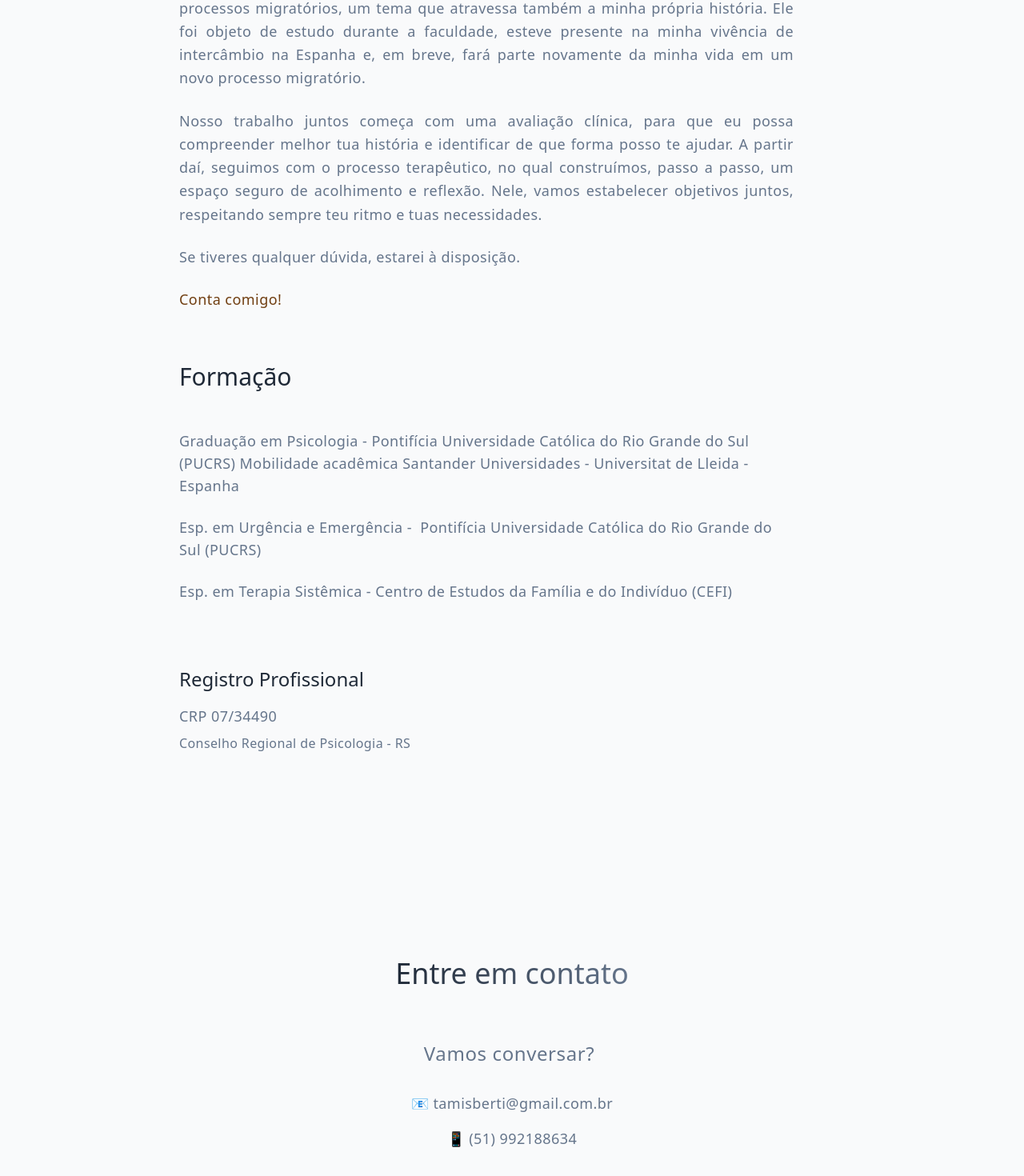
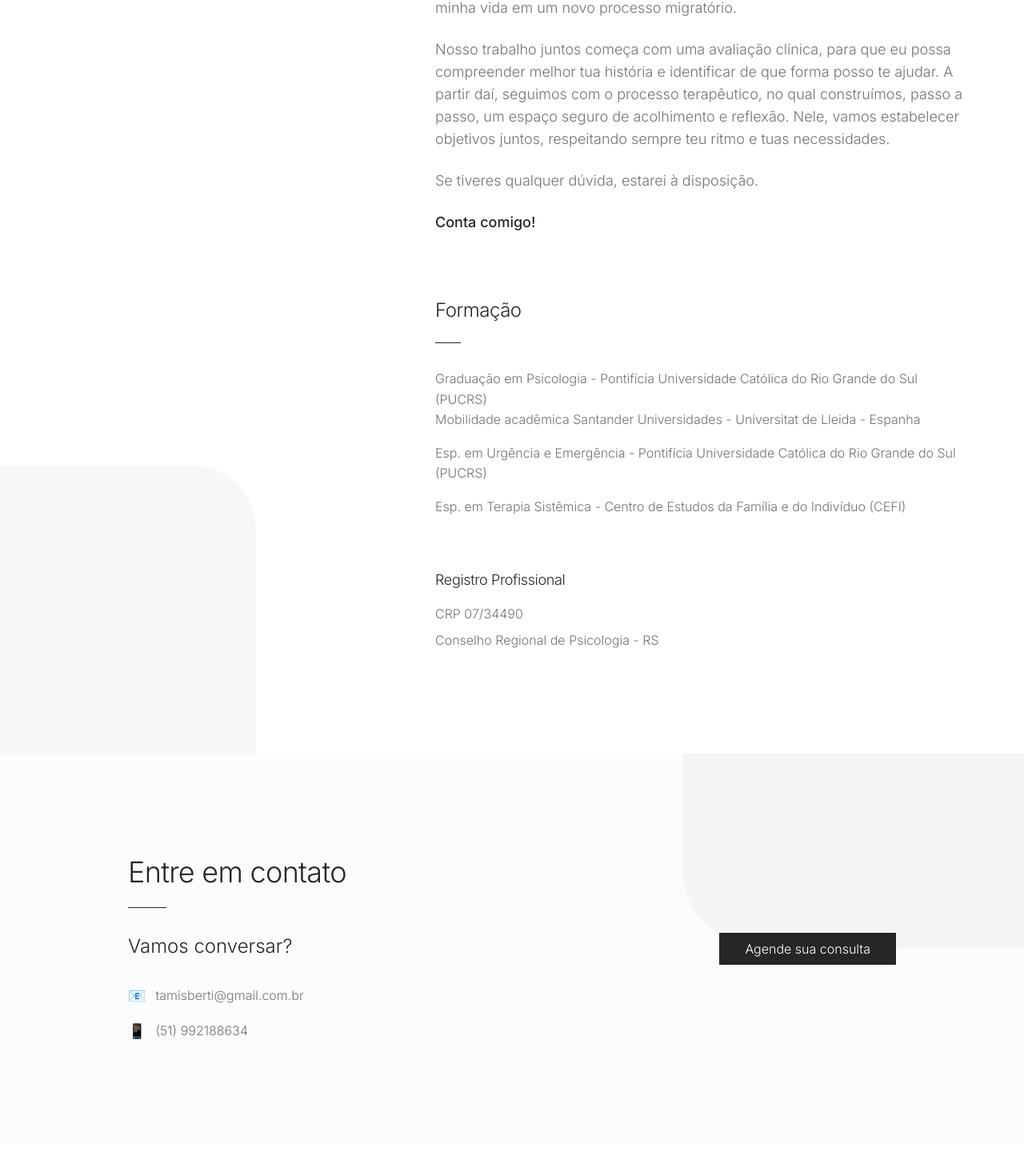
Before and after one commit to tamiberti/tamiberti, a React (Vite) app: page / in a window 1280 px wide. Shown: the part 1296-2766 px from the top of the page at 80% size. Built offline with nearby package versions, Linux system fonts and the light colour scheme.

Commit message:
Apply new design inspiration

```diff
--- a/src/components/About.tsx
+++ b/src/components/About.tsx
@@ -1,64 +1,72 @@
 const About = () => {
-  return <section id="about" className="py-32 px-6 animate-fade-in transition-all duration-1000 ease-in-out">
-      <div className="container mx-auto max-w-4xl">
-        <div className="space-y-16">
-          {/* Section Title */}
-          <h2 className="text-3xl md:text-4xl font-light text-left">
-            <span className="bg-gradient-to-r from-primary to-accent bg-clip-text text-transparent">
+  return (
+    <section id="about" className="py-24 lg:py-32 px-8 lg:px-16 bg-background relative">
+      {/* Background geometric element */}
+      <div className="absolute bottom-0 left-0 w-1/4 h-1/4 bg-accent/20 rounded-tr-[80px]" />
+
+      <div className="container mx-auto max-w-5xl relative z-10">
+        <div className="grid lg:grid-cols-12 gap-16 lg:gap-24">
+          {/* Left Column - Title */}
+          <div className="lg:col-span-4">
+            <h2 className="text-3xl lg:text-4xl font-light text-foreground mb-8">
               Sobre mim
-            </span>
             </h2>
+            <div className="w-12 h-px bg-foreground" />
+          </div>
 
-          {/* Content */}
-          <div className="space-y-6 text-lg leading-relaxed text-left max-w-3xl">
-            <p className="tracking-wide text-3xl font-light text-slate-700">
+          {/* Right Column - Content */}
+          <div className="lg:col-span-8 space-y-8">
+            <div className="space-y-6">
+              <p className="text-2xl lg:text-3xl font-light text-foreground leading-relaxed">
                 Oi, que bom te ter por aqui!
               </p>
 
-            <p className="text-muted-foreground font-light tracking-wide text-justify">Me chamo Tami Berti e sou psicóloga clínica, com experiência também na área hospitalar.
-Minha principal abordagem é a Terapia Sistêmica, que busca compreender cada pessoa dentro de suas relações e contextos, valorizando a forma como os vínculos e ambientes influenciam nossas escolhas e sentimentos.</p>
+              <div className="space-y-6 text-base lg:text-lg leading-relaxed text-muted-foreground">
+                <p>Me chamo Tami Berti e sou psicóloga clínica, com experiência também na área hospitalar. Minha principal abordagem é a Terapia Sistêmica, que busca compreender cada pessoa dentro de suas relações e contextos, valorizando a forma como os vínculos e ambientes influenciam nossas escolhas e sentimentos.</p>
 
-            <p className="text-muted-foreground font-light tracking-wide text-justify">Tenho experiência com luto, dor, processos de adoecimento, relacionamentos e autoconhecimento. Atualmente, venho direcionando meu olhar especialmente para os processos migratórios, um tema que atravessa também a minha própria história. Ele foi objeto de estudo durante a faculdade, esteve presente na minha vivência de intercâmbio na Espanha e, em breve, fará parte novamente da minha vida em um novo processo migratório.</p>
+                <p>Tenho experiência com luto, dor, processos de adoecimento, relacionamentos e autoconhecimento. Atualmente, venho direcionando meu olhar especialmente para os processos migratórios, um tema que atravessa também a minha própria história. Ele foi objeto de estudo durante a faculdade, esteve presente na minha vivência de intercâmbio na Espanha e, em breve, fará parte novamente da minha vida em um novo processo migratório.</p>
 
-            <p className="text-muted-foreground font-light tracking-wide text-justify">Nosso trabalho juntos começa com uma avaliação clínica, para que eu possa compreender melhor tua história e identificar de que forma posso te ajudar.
-A partir daí, seguimos com o processo terapêutico, no qual construímos, passo a passo, um espaço seguro de acolhimento e reflexão. Nele, vamos estabelecer objetivos juntos, respeitando sempre teu ritmo e tuas necessidades.</p>
+                <p>Nosso trabalho juntos começa com uma avaliação clínica, para que eu possa compreender melhor tua história e identificar de que forma posso te ajudar. A partir daí, seguimos com o processo terapêutico, no qual construímos, passo a passo, um espaço seguro de acolhimento e reflexão. Nele, vamos estabelecer objetivos juntos, respeitando sempre teu ritmo e tuas necessidades.</p>
 
-            <p className="text-muted-foreground font-light tracking-wide">Se tiveres qualquer dúvida, estarei à disposição.</p>
+                <p>Se tiveres qualquer dúvida, estarei à disposição.</p>
 
-            <p className="font-light tracking-wide text-yellow-900">
+                <p className="text-foreground font-medium">
                   Conta comigo!
                 </p>
               </div>
+            </div>
 
             {/* Formação Section */}
-          <div className="space-y-12 text-slate-500">
-            <h3 className="text-2xl md:text-3xl font-light text-left text-primary">
+            <div className="pt-12 space-y-8">
+              <div>
+                <h3 className="text-xl lg:text-2xl font-light text-foreground mb-6">
                   Formação
                 </h3>
-
-            <div className="space-y-6 max-w-3xl">
-              <p className="text-lg text-muted-foreground font-light tracking-wide">Graduação em Psicologia - Pontifícia Universidade Católica do Rio Grande do Sul (PUCRS)
-Mobilidade acadêmica Santander Universidades - Universitat de Lleida - Espanha </p>
-              <p className="text-lg text-muted-foreground font-light tracking-wide">Esp. em Urgência e Emergência -  Pontifícia Universidade Católica do Rio Grande do Sul (PUCRS)</p>
-              <p className="text-lg text-muted-foreground font-light tracking-wide">Esp. em Terapia Sistêmica - Centro de Estudos da Família e do Indivíduo (CEFI)</p>
+                <div className="w-8 h-px bg-foreground mb-6" />
               </div>
 
-            <div className="space-y-4 pt-8">
-              <h4 className="text-xl md:text-2xl font-light text-left text-primary">
+              <div className="space-y-4 text-muted-foreground">
+                <p>Graduação em Psicologia - Pontifícia Universidade Católica do Rio Grande do Sul (PUCRS)<br/>
+                Mobilidade acadêmica Santander Universidades - Universitat de Lleida - Espanha</p>
+                <p>Esp. em Urgência e Emergência - Pontifícia Universidade Católica do Rio Grande do Sul (PUCRS)</p>
+                <p>Esp. em Terapia Sistêmica - Centro de Estudos da Família e do Indivíduo (CEFI)</p>
+              </div>
+
+              <div className="pt-8">
+                <h4 className="text-lg font-light text-foreground mb-4">
                   Registro Profissional
                 </h4>
-              <div className="space-y-2">
-                <p className="text-lg text-muted-foreground font-light tracking-wide">
-                  CRP 07/34490
-                </p>
-                <p className="text-muted-foreground font-light tracking-wide">
-                  Conselho Regional de Psicologia - RS
-                </p>
+                <div className="space-y-2 text-muted-foreground">
+                  <p>CRP 07/34490</p>
+                  <p>Conselho Regional de Psicologia - RS</p>
                 </div>
               </div>
             </div>
           </div>
         </div>
-    </section>;
+      </div>
+    </section>
+  );
 };
+
 export default About;
--- a/src/components/Contact.tsx
+++ b/src/components/Contact.tsx
@@ -1,31 +1,53 @@
 import { Button } from "@/components/ui/button";
+
 const Contact = () => {
-  return <section id="contact" className="py-32 px-6 animate-slide-up transition-all duration-1000 ease-in-out">
-      <div className="container mx-auto max-w-4xl">
-        <div className="space-y-16 text-center">
-          {/* Section Title */}
-          <h2 className="text-3xl md:text-4xl font-light">
-            <span className="bg-gradient-to-r from-primary to-accent bg-clip-text text-transparent">Entre em contato</span>
-          </h2>
+  return (
+    <section id="contact" className="py-24 lg:py-32 px-8 lg:px-16 bg-muted/30 relative">
+      {/* Background geometric element */}
+      <div className="absolute top-0 right-0 w-1/3 h-1/2 bg-accent/20 rounded-bl-[100px]" />
 
-          {/* Simple Contact Info */}
+      <div className="container mx-auto max-w-5xl relative z-10">
+        <div className="grid lg:grid-cols-2 gap-16 lg:gap-24 items-center">
+          {/* Left Column - Content */}
           <div className="space-y-8">
-            <p className="text-xl md:text-2xl text-muted-foreground font-light tracking-wide">Vamos conversar? </p>
-
-            <div className="space-y-4 text-lg">
-              <p className="text-muted-foreground font-light tracking-wide">📧 tamisberti@gmail.com.br</p>
-              <p className="text-muted-foreground font-light tracking-wide">📱 (51) 992188634</p>
+            <div>
+              <h2 className="text-3xl lg:text-4xl font-light text-foreground mb-6">
+                Entre em contato
+              </h2>
+              <div className="w-12 h-px bg-foreground" />
             </div>
 
-            {/* Simple CTA Button */}
-            <div className="pt-8">
-              <Button className="bg-primary hover:bg-primary/90 text-primary-foreground px-12 py-4 text-lg font-light rounded-full transition-all duration-300 hover:scale-105" onClick={() => window.open('https://wa.me/5551992188634?text=Olá%2C+gostaria+de+agendar+uma+consulta', '_blank')}>
+            <p className="text-xl lg:text-2xl font-light text-foreground leading-relaxed">
+              Vamos conversar?
+            </p>
+
+            <div className="space-y-4 text-muted-foreground">
+              <p className="flex items-center gap-3">
+                <span className="text-lg">📧</span>
+                <span>tamisberti@gmail.com.br</span>
+              </p>
+              <p className="flex items-center gap-3">
+                <span className="text-lg">📱</span>
+                <span>(51) 992188634</span>
+              </p>
+            </div>
+          </div>
+
+          {/* Right Column - CTA */}
+          <div className="flex justify-center lg:justify-end">
+            <div className="text-center">
+              <Button
+                className="bg-foreground hover:bg-foreground/90 text-background px-8 py-4 text-base font-light transition-all duration-300 hover:scale-105"
+                onClick={() => window.open('https://wa.me/5551992188634?text=Olá%2C+gostaria+de+agendar+uma+consulta', '_blank')}
+              >
                 Agende sua consulta
               </Button>
             </div>
           </div>
         </div>
       </div>
-    </section>;
+    </section>
+  );
 };
+
 export default Contact;
--- a/src/index.css
+++ b/src/index.css
@@ -2,50 +2,48 @@
 @tailwind components;
 @tailwind utilities;
 
-/* Elegant Slate Design System - Professional & Minimalist
-All colors MUST be HSL.
-*/
+/* Tessa-Inspired Clean Minimalist Design System */
 
 @layer base {
   :root {
-    /* Elegant Slate Palette */
-    --background: 210 20% 98%;
-    --foreground: 215 25% 27%;
+    /* Clean Minimalist Palette - Inspired by Tessa Template */
+    --background: 0 0% 100%;
+    --foreground: 0 0% 15%;
 
-    --card: 210 15% 99%;
-    --card-foreground: 215 25% 27%;
+    --card: 0 0% 100%;
+    --card-foreground: 0 0% 15%;
 
-    --popover: 210 20% 98%;
-    --popover-foreground: 215 25% 27%;
+    --popover: 0 0% 100%;
+    --popover-foreground: 0 0% 15%;
 
-    --primary: 215 28% 17%;
-    --primary-foreground: 210 20% 98%;
+    --primary: 0 0% 15%;
+    --primary-foreground: 0 0% 100%;
 
-    --secondary: 210 16% 93%;
-    --secondary-foreground: 215 25% 27%;
+    --secondary: 20 14% 96%;
+    --secondary-foreground: 0 0% 15%;
 
-    --muted: 210 14% 96%;
-    --muted-foreground: 215 16% 47%;
+    --muted: 20 14% 96%;
+    --muted-foreground: 0 0% 45%;
 
-    --accent: 215 16% 47%;
-    --accent-foreground: 210 20% 98%;
+    --accent: 15 25% 85%;
+    --accent-foreground: 0 0% 15%;
 
     --destructive: 0 60% 50%;
     --destructive-foreground: 0 0% 98%;
 
-    --border: 214 13% 88%;
-    --input: 214 13% 88%;
-    --ring: 215 28% 17%;
+    --border: 20 5% 90%;
+    --input: 20 5% 90%;
+    --ring: 0 0% 15%;
 
-    --radius: 0.5rem;
+    --radius: 0rem;
 
-    /* Sophisticated Slate Gradients */
-    --gradient-hero: linear-gradient(135deg, hsl(210 20% 98%), hsl(214 16% 95%));
-    --gradient-text: linear-gradient(135deg, hsl(215 28% 17%), hsl(215 16% 47%));
+    /* Minimal Gradients */
+    --gradient-hero: linear-gradient(135deg, hsl(0 0% 100%), hsl(20 14% 98%));
+    --gradient-text: linear-gradient(135deg, hsl(0 0% 15%), hsl(0 0% 45%));
 
-    /* Elegant Shadows */
-    --shadow-soft: 0 2px 12px -6px hsl(215 25% 27% / 0.08);
-    --shadow-medium: 0 4px 20px -10px hsl(215 25% 27% / 0.12);
+    /* Soft Shadows */
+    --shadow-soft: 0 2px 20px -8px hsl(0 0% 0% / 0.05);
+    --shadow-medium: 0 4px 30px -12px hsl(0 0% 0% / 0.08);
 
     --sidebar-background: 0 0% 98%;
 
@@ -65,41 +63,41 @@ All colors MUST be HSL.
   }
 
   .dark {
-    --background: 215 28% 12%;
-    --foreground: 210 14% 89%;
+    --background: 0 0% 8%;
+    --foreground: 0 0% 95%;
 
-    --card: 215 27% 15%;
-    --card-foreground: 210 14% 89%;
+    --card: 0 0% 10%;
+    --card-foreground: 0 0% 95%;
 
-    --popover: 215 28% 12%;
-    --popover-foreground: 210 14% 89%;
+    --popover: 0 0% 8%;
+    --popover-foreground: 0 0% 95%;
 
-    --primary: 210 14% 89%;
-    --primary-foreground: 215 28% 12%;
+    --primary: 0 0% 95%;
+    --primary-foreground: 0 0% 8%;
 
-    --secondary: 215 20% 20%;
-    --secondary-foreground: 210 14% 89%;
+    --secondary: 0 0% 15%;
+    --secondary-foreground: 0 0% 95%;
 
-    --muted: 215 20% 17%;
-    --muted-foreground: 210 12% 65%;
+    --muted: 0 0% 12%;
+    --muted-foreground: 0 0% 65%;
 
-    --accent: 215 20% 20%;
-    --accent-foreground: 210 14% 89%;
+    --accent: 0 0% 15%;
+    --accent-foreground: 0 0% 95%;
 
     --destructive: 0 50% 40%;
     --destructive-foreground: 0 0% 98%;
 
-    --border: 215 20% 20%;
-    --input: 215 20% 20%;
-    --ring: 210 14% 89%;
-    --sidebar-background: 240 5.9% 10%;
-    --sidebar-foreground: 240 4.8% 95.9%;
-    --sidebar-primary: 224.3 76.3% 48%;
-    --sidebar-primary-foreground: 0 0% 100%;
-    --sidebar-accent: 240 3.7% 15.9%;
-    --sidebar-accent-foreground: 240 4.8% 95.9%;
-    --sidebar-border: 240 3.7% 15.9%;
-    --sidebar-ring: 217.2 91.2% 59.8%;
+    --border: 0 0% 15%;
+    --input: 0 0% 15%;
+    --ring: 0 0% 95%;
+    --sidebar-background: 0 0% 8%;
+    --sidebar-foreground: 0 0% 95%;
+    --sidebar-primary: 0 0% 95%;
+    --sidebar-primary-foreground: 0 0% 8%;
+    --sidebar-accent: 0 0% 15%;
+    --sidebar-accent-foreground: 0 0% 95%;
+    --sidebar-border: 0 0% 15%;
+    --sidebar-ring: 0 0% 95%;
   }
 }
 
@@ -109,6 +107,14 @@ All colors MUST be HSL.
   }
 
   body {
-    @apply bg-background text-foreground;
+    @apply bg-background text-foreground font-light;
+    font-family: 'Inter', sans-serif;
+    line-height: 1.6;
+  }
+
+  h1, h2, h3, h4, h5, h6 {
+    font-family: 'Inter', sans-serif;
+    font-weight: 300;
+    letter-spacing: -0.02em;
   }
 }
--- a/tailwind.config.ts
+++ b/tailwind.config.ts
@@ -78,6 +78,7 @@ export default {
 				'strong': 'var(--shadow-strong)',
 			},
 			fontFamily: {
+				'sans': ['Inter', 'sans-serif'],
 				'inter': ['Inter', 'sans-serif'],
 				'playfair': ['Playfair Display', 'serif'],
 			},
```
Also changed, not shown: src/components/Header.tsx (+8 -10 lines), src/components/Hero.tsx (+18 -10 lines). Lines whose indentation alone changed are shown as unchanged.
